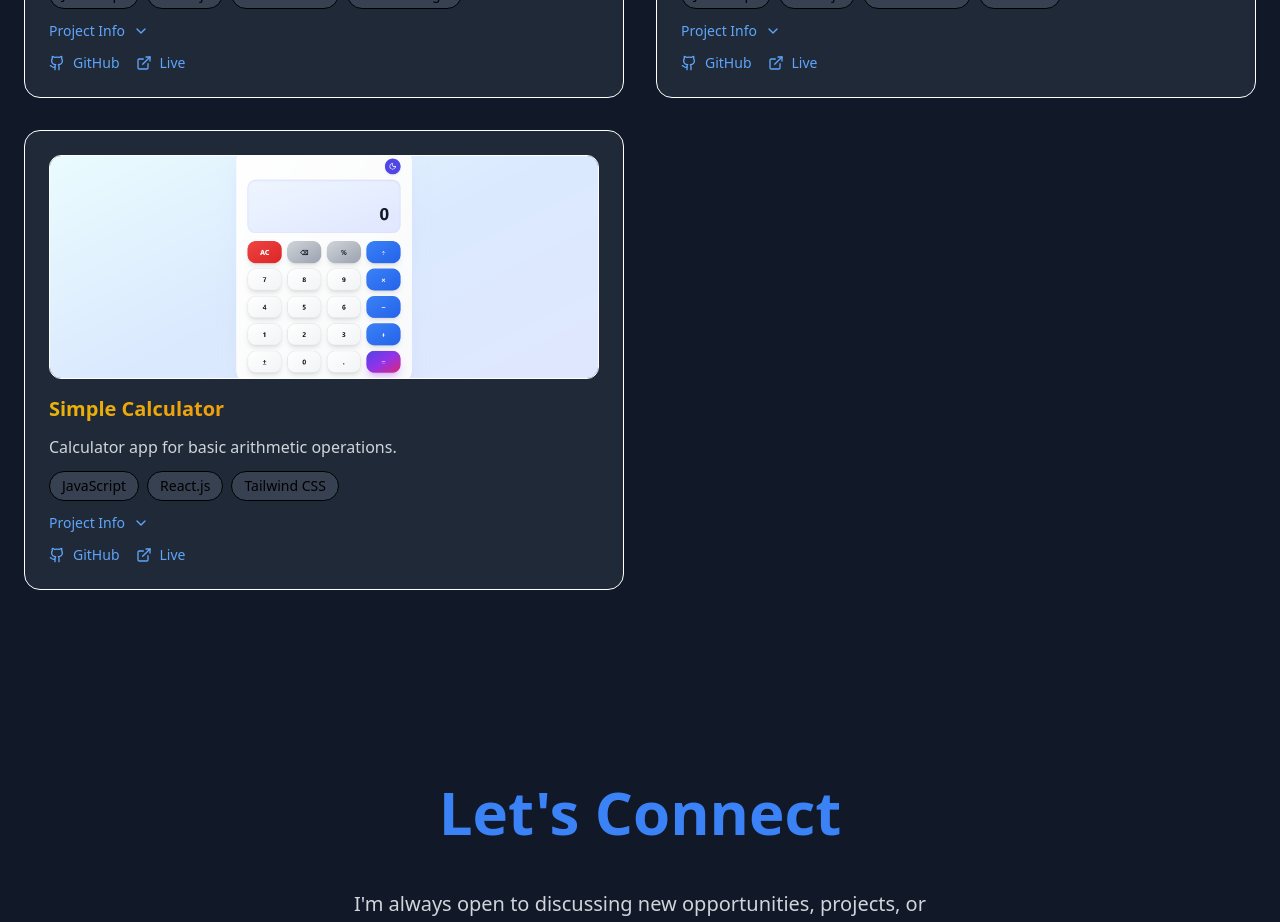
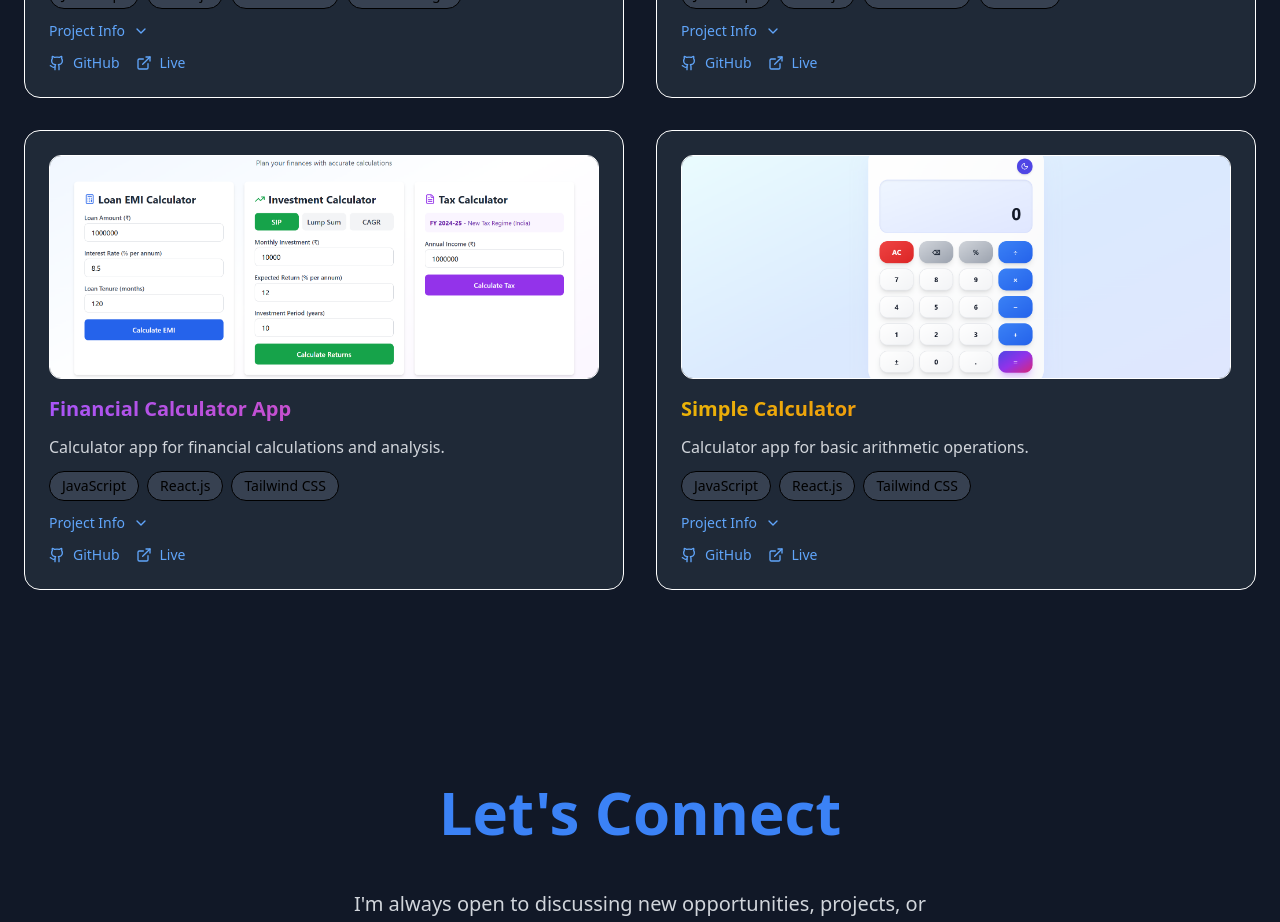
Before and after one commit to Avinash07x/Avinashx2, a React (Vite) app in the folder Avinash/: page / in a window 1280 px wide. Shown: the part 7240-8162 px from the top of the page. Built offline with nearby package versions, Linux system fonts and the light colour scheme.

Commit message:
add new project

```diff
--- a/Avinash/src/pages/Projects.jsx
+++ b/Avinash/src/pages/Projects.jsx
@@ -25,6 +25,7 @@ import Cal1 from "../assets/Calculator.png";
 import Kaleo1 from "../assets/Kaleo.png";
 import LuxeGlow1 from "../assets/LuxeGlow.png";
 import Trend1 from "../assets/Trend.png";
+import Financial1 from "../assets/Financial.png";
 
 /* PROJECT DATA */
 const projects = [
@@ -221,6 +222,20 @@ const projects = [
     color: "from-green-500 to-teal-500",
   },
   {
+    title: "Financial Calculator App",
+    description: "Calculator app for financial calculations and analysis.",
+    tech: ["JavaScript","React.js", "Tailwind CSS"],
+    github: "https://github.com/Avinash07x/Financial-Calculator-Suite.git",
+    demo: "https://financial-calculator-suite-six.vercel.app/",
+    info: [
+      "Financial calculations (loan, investment, retirement)",
+      "User-friendly interface",
+      "Responsive design for all devices"
+    ],
+    image: Financial1,
+    color: "from-purple-500 to-pink-500",
+  },
+  {
     title: "Simple Calculator",
     description: "Calculator app for basic arithmetic operations.",
     tech: ["JavaScript","React.js", "Tailwind CSS"],
```
Also changed, not shown: Avinash/src/assets/Financial.png (added).
